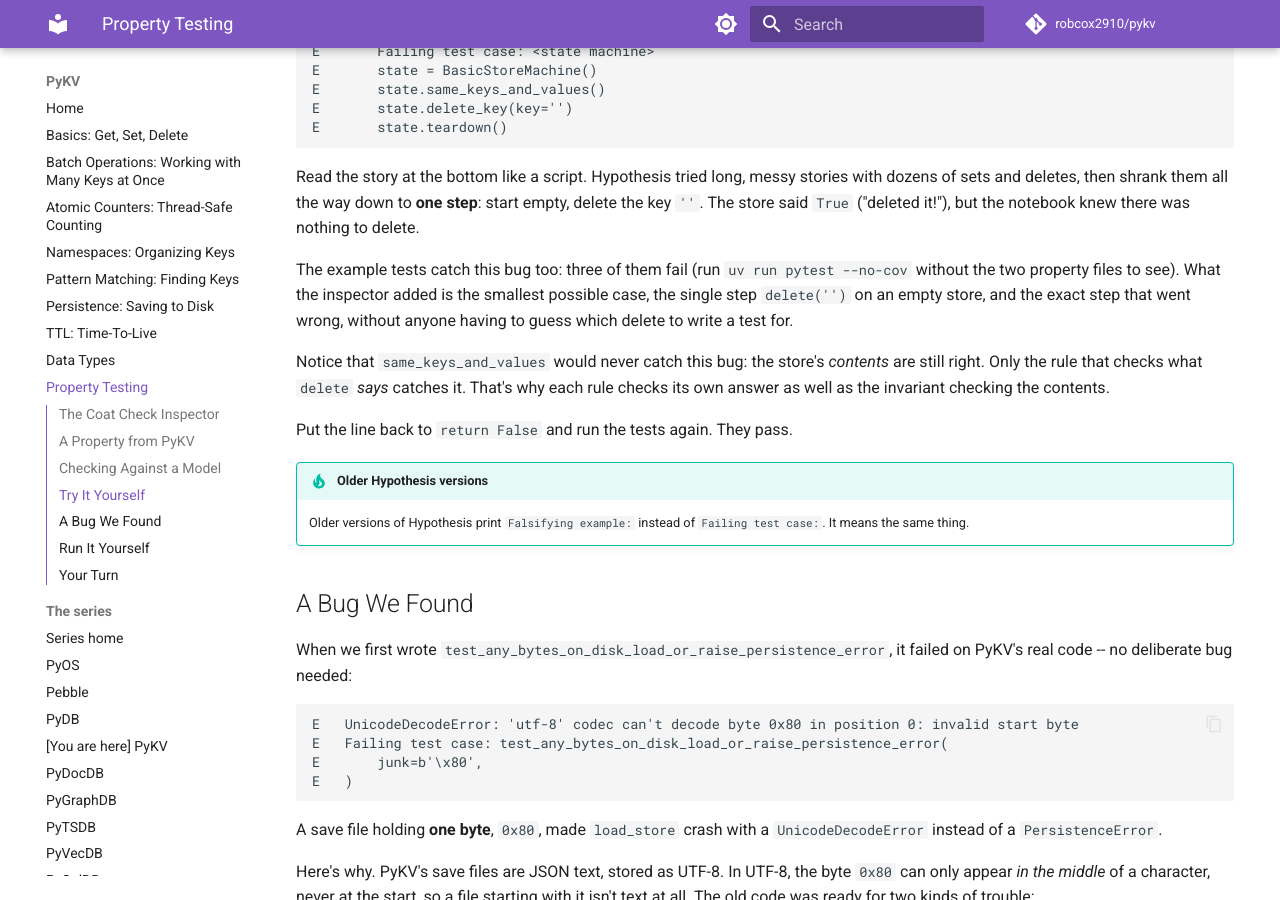
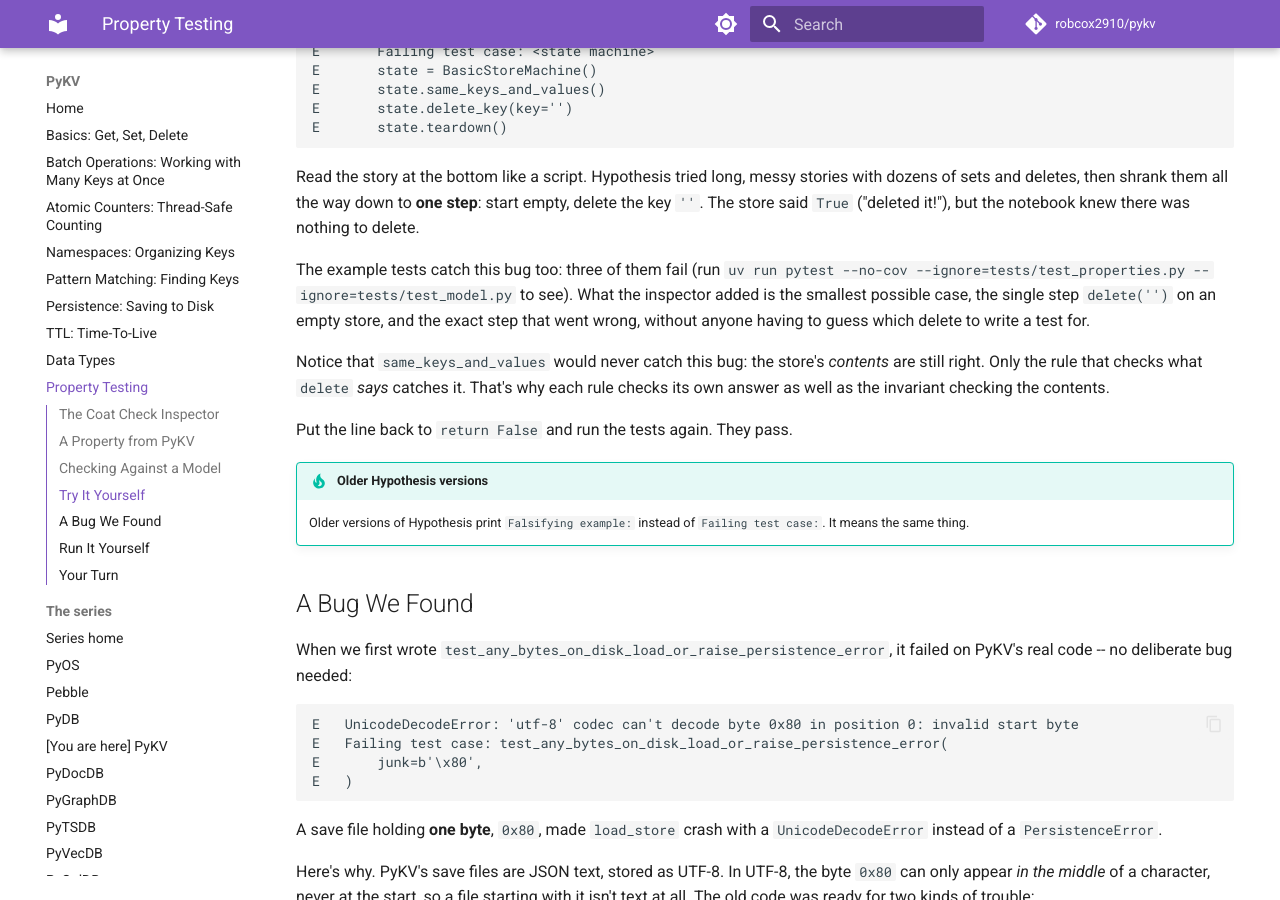
Before and after one commit to robcox2910/pykv, an MkDocs documentation site: the page built from docs/property-testing.md, in a window 1280 px wide and 900 px high, scrolled down 4569 px. Built offline with MkDocs 1.6.1 and Material for MkDocs 9.7.7, drawn with Linux system fonts in a browser that asks for light colours; comment, search, counter and statistics services are not loaded; some of the changed text lies outside the part shown.

Commit message:
docs: show the exact ignore command and suggest a scratch file in Your Turn
Co-Authored-By: Claude Opus 5.5 <noreply@anthropic.com>

```diff
--- a/docs/property-testing.md
+++ b/docs/property-testing.md
@@ -261,7 +261,8 @@ store said `True` ("deleted it!"), but the notebook knew there was
 nothing to delete.
 
 The example tests catch this bug too: three of them fail (run
-`uv run pytest --no-cov` without the two property files to see). What the
+`uv run pytest --no-cov --ignore=tests/test_properties.py --ignore=tests/test_model.py`
+to see). What the
 inspector added is the smallest possible case, the single step `delete('')`
 on an empty store, and the exact step that went wrong, without anyone
 having to guess which delete to write a test for.
@@ -368,5 +369,7 @@ project.
 
 Write one new property for PyKV. Think about `clear()`. What should be
 true afterwards, whatever was in the store before? What's the strategy
-that fills the store? What's the `assert`? Run it and watch it pass. Then
-break `clear()` on purpose and watch the inspector find it.
+that fills the store? What's the `assert`? Try it in a scratch file first
+(say `tests/test_scratch.py`) so you can experiment freely, and move it
+into `tests/test_properties.py` once you like it. Run it and watch it
+pass. Then break `clear()` on purpose and watch the inspector find it.
```
